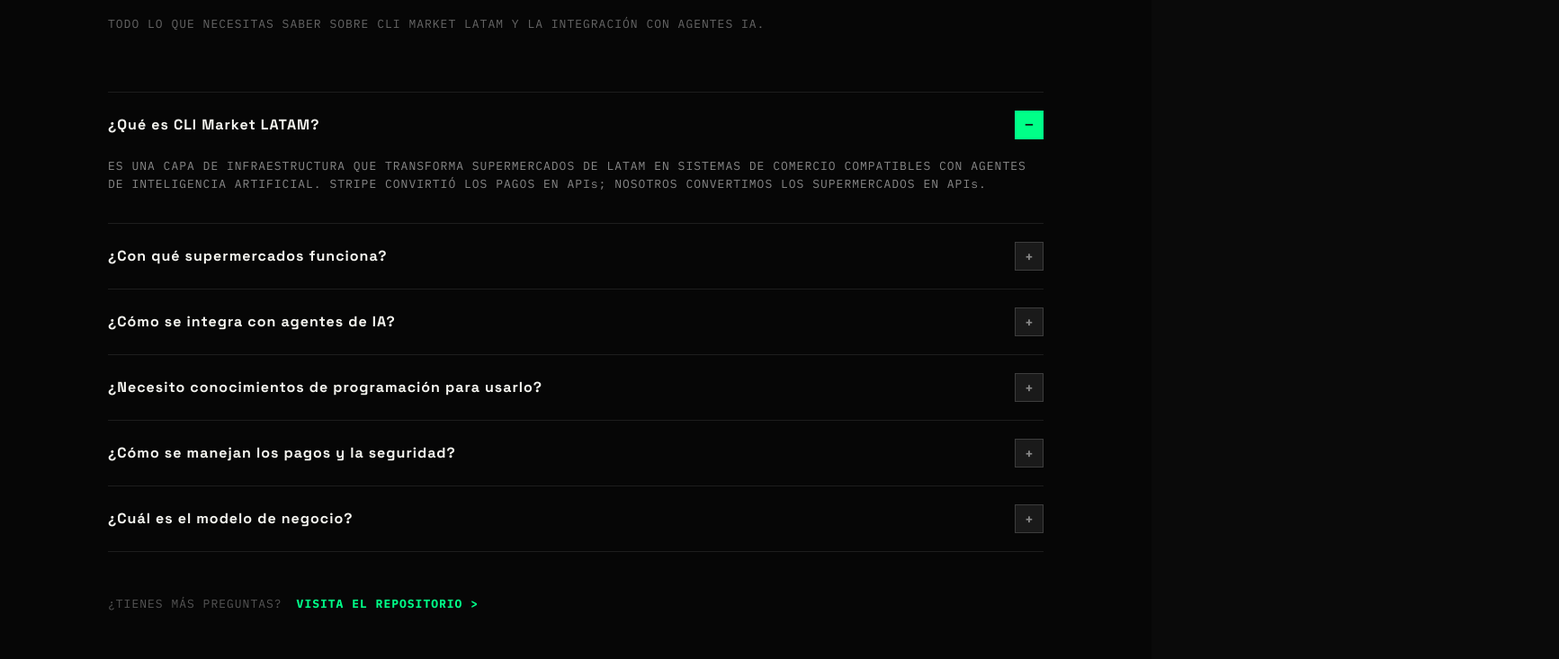
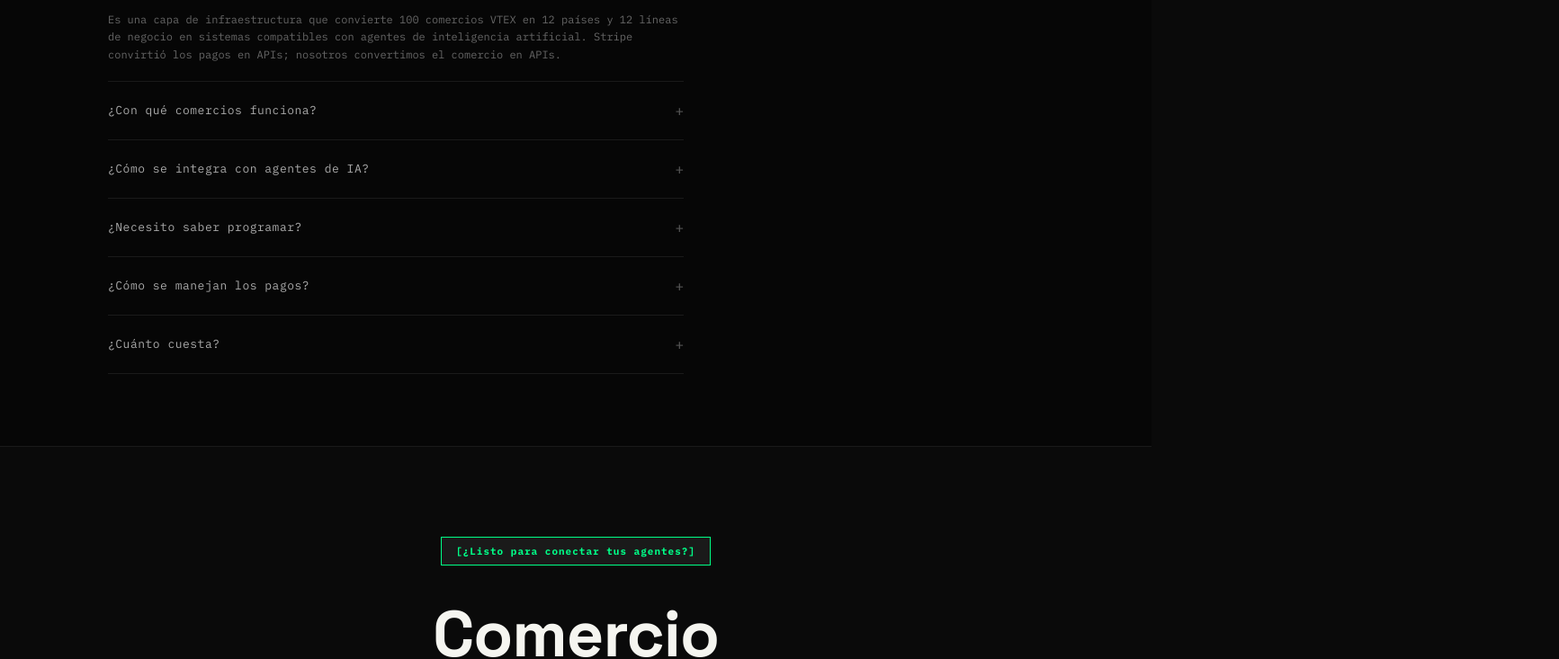
Before and after one commit to Treevu-ai/cli-market-world, a Next.js app in the folder landing/: page / in a window 1280 px wide. Shown: the part 3760-4493 px from the top of the page at 90% size, 1733 px wide, since content can reach past the window. Built offline with nearby package versions, Linux system fonts and the light colour scheme.

Commit message:
feat: castellano de Perú en toda la landing — sin ALL CAPS, sin i18n EN, datos actualizados

```diff
--- a/landing/app/layout.tsx
+++ b/landing/app/layout.tsx
@@ -1,6 +1,5 @@
 import type { Metadata } from "next";
 import { Space_Grotesk, IBM_Plex_Mono } from "next/font/google";
-import { LangProvider } from "@/components/lang";
 import "./globals.css";
 
 const spaceGrotesk = Space_Grotesk({
@@ -43,7 +42,7 @@ export default function RootLayout({
       <body
         className={`${spaceGrotesk.variable} ${ibmPlexMono.variable} h-full bg-[#0A0A0A] overflow-x-hidden`}
       >
-        <LangProvider>{children}</LangProvider>
+        {children}
       </body>
     </html>
   );
--- a/landing/components/FAQ.tsx
+++ b/landing/components/FAQ.tsx
@@ -1,106 +1,36 @@
 "use client";
-
 import { useState } from "react";
-import SectionHeader from "./SectionHeader";
 
 const faqs = [
-  {
-    question: "¿Qué es CLI Market LATAM?",
-    answer:
-      "ES UNA CAPA DE INFRAESTRUCTURA QUE TRANSFORMA SUPERMERCADOS DE LATAM EN SISTEMAS DE COMERCIO COMPATIBLES CON AGENTES DE INTELIGENCIA ARTIFICIAL. STRIPE CONVIRTIÓ LOS PAGOS EN APIs; NOSOTROS CONVERTIMOS LOS SUPERMERCADOS EN APIs.",
-    defaultOpen: true,
-  },
-  {
-    question: "¿Con qué supermercados funciona?",
-    answer:
-      "ACTUALMENTE CON 17 COMERCIOS EN 6 LÍNEAS DE NEGOCIO: SUPERMERCADOS (WONG, METRO, PLAZA VEA, CARREFOUR, JUMBO, CHEDRAUI, HEB, OLÍMPICA, ÉXITO), FARMACIAS (DROGA RAIA, DROGASIL), ELECTRO (MAGAZINE LUIZA, MOTOROLA), MODA (RENNER), DEPORTES (CENTAURO) Y HOGAR (HOMECENTER). ADEMÁS, +3M DE PRODUCTOS VÍA OPEN FOOD FACTS.",
-  },
-  {
-    question: "¿Cómo se integra con agentes de IA?",
-    answer:
-      "EL PROYECTO INCLUYE UN SERVIDOR MCP CON 12 HERRAMIENTAS LISTAS PARA USAR: MARKET_LOGIN, MARKET_LINES, MARKET_SEARCH, MARKET_COMPARE, MARKET_ADD, MARKET_CART, MARKET_CART_UPDATE, MARKET_CART_REMOVE, MARKET_CHECKOUT, MARKET_ORDERS, MARKET_REORDER Y MARKET_ASK. COMPATIBLE CON DEEPSEEK, CLAUDE Y CUALQUIER CLIENTE MCP.",
-  },
-  {
-    question: "¿Necesito conocimientos de programación para usarlo?",
-    answer:
-      "PARA EL CLI BÁSICO, SOLO NECESITAS SABER USAR UNA TERMINAL. LOS COMANDOS SON SIMPLES: MARKET SEARCH, MARKET COMPARE, MARKET CART, MARKET CHECKOUT. PARA EL MODO AGENTE, CONECTAS EL SERVIDOR MCP A TU ASISTENTE DE IA Y LISTO.",
-  },
-  {
-    question: "¿Cómo se manejan los pagos y la seguridad?",
-    answer:
-      "EL CHECKOUT SOPORTA MÉTODOS DE PAGO LOCALES COMO YAPE (PERÚ). LAS CREDENCIALES SE ALMACENAN LOCALMENTE. EL SISTEMA ESTÁ DISEÑADO PARA QUE LOS AGENTES DE IA PUEDAN COMPRAR DE FORMA AUTÓNOMA PERO SEGURA, CON CONFIRMACIÓN EXPLÍCITA EN CADA TRANSACCIÓN.",
-  },
-  {
-    question: "¿Cuál es el modelo de negocio?",
-    answer:
-      "SAAS B2B CON PLANES DESDE $499/MES (STARTER) HASTA $1,999/MES (GROWTH). PLAN EMPRESARIAL PERSONALIZADO. TAMBIÉN OFRECEMOS PRECIOS POR USO DE API Y UNA COMISIÓN DE 1-5% POR TRANSACCIÓN COMPLETADA. WHITE-LABEL DISPONIBLE PARA RETAILERS.",
-  },
+  { question: "¿Qué es CLI Market?", answer: "Es una capa de infraestructura que convierte 100 comercios VTEX en 12 países y 12 líneas de negocio en sistemas compatibles con agentes de inteligencia artificial. Stripe convirtió los pagos en APIs; nosotros convertimos el comercio en APIs.", defaultOpen: true },
+  { question: "¿Con qué comercios funciona?", answer: "Con 100 comercios en 12 líneas: supermercados (Wong, Metro, Plaza Vea, Carrefour, Jumbo, Coto, Dia, Pão de Açúcar, Chedraui, HEB, Olímpica, Éxito, Lider, Soriana), farmacias (Droga Raia, Drogasil, Inkafarma, Farmatodo), electro (Magazine Luiza, Samsung, Motorola, LG, Alkosto, Frávega), moda (Renner, C&A, Marisa, Riachuelo, Arturo Calle, Leonisa), deportes (Centauro, Nike, Adidas, Decathlon en 10 países), hogar (Homecenter, Sodimac, Easy, Promart, Leroy Merlin) y más." },
+  { question: "¿Cómo se integra con agentes de IA?", answer: "El proyecto incluye un servidor MCP con 12 herramientas listas para usar: market_login, market_lines, market_search, market_compare, market_add, market_cart, market_cart_update, market_cart_remove, market_checkout, market_orders, market_reorder y market_ask. Compatible con DeepSeek, Claude y cualquier cliente MCP." },
+  { question: "¿Necesito saber programar?", answer: "Para el CLI básico solo necesitas saber usar una terminal. Los comandos son simples: market search, market compare, market cart, market checkout. Para el modo agente, conectas el servidor MCP a tu asistente de IA y listo." },
+  { question: "¿Cómo se manejan los pagos?", answer: "El checkout soporta métodos de pago locales como Yape (Perú). Las credenciales se almacenan localmente. El sistema está diseñado para que los agentes de IA compren de forma autónoma pero segura, con confirmación explícita en cada operación. Las contraseñas usan PBKDF2 con salt." },
+  { question: "¿Cuánto cuesta?", answer: "El CLI es open source y gratuito (licencia MIT). La API tiene un free tier disponible para que puedas probarla. Los planes pagos para escala enterprise estarán disponibles pronto. Si tienes un caso de uso específico, escríbenos." },
 ];
 
 export default function FAQ() {
   const [openIndex, setOpenIndex] = useState(0);
-
   return (
-    <section id="faq" className="flex flex-col w-full bg-[#060606] py-12 px-4 sm:py-16 sm:px-6 md:py-[100px] md:px-[120px]">
-      <div className="w-full max-w-[480px]">
-        <SectionHeader
-          label="[07] // PREGUNTAS FRECUENTES"
-          title={"¿TIENES\nPREGUNTAS?"}
-          subtitle="TODO LO QUE NECESITAS SABER SOBRE CLI MARKET LATAM Y LA INTEGRACIÓN CON AGENTES IA."
-          titleWidth="w-full"
-          subtitleWidth="w-full"
-        />
+    <section id="faq" className="flex flex-col w-full bg-[#060606] py-12 px-4 sm:py-16 sm:px-6 md:py-[80px] md:px-[120px] gap-8 sm:gap-10">
+      <div className="flex flex-col gap-[12px] w-full">
+        <span className="font-mono text-[9px] sm:text-[10px] md:text-[11px] font-bold text-[#FFD600] tracking-[2px] md:tracking-[3px] uppercase">FAQ</span>
+        <h2 className="font-grotesk text-[26px] sm:text-[32px] md:text-[48px] font-bold text-[#F5F5F0] tracking-[-1px] leading-[1.05]">Preguntas frecuentes.</h2>
       </div>
-
-      <div className="h-10 md:h-[64px]" />
-
-      <div className="flex flex-col w-full">
+      <div className="flex flex-col w-full max-w-[640px]">
         {faqs.map((faq, i) => {
           const isOpen = openIndex === i;
           return (
-            <div key={i} className="flex flex-col w-full border-t border-t-[#1D1D1D]">
-              <button
-                className="flex items-center justify-between w-full py-5 md:h-[72px] text-left gap-4"
-                onClick={() => setOpenIndex(isOpen ? -1 : i)}
-              >
-                <span className="font-grotesk text-[14px] md:text-[16px] font-bold text-[#F5F5F0] tracking-[1px]">
-                  {faq.question}
-                </span>
-                <div
-                  className="flex items-center justify-center w-[32px] h-[32px] shrink-0"
-                  style={{ backgroundColor: isOpen ? "#00FF88" : "#1A1A1A", border: isOpen ? "none" : "1px solid #3D3D3D" }}
-                >
-                  <span
-                    className="font-ibm-mono text-[14px] font-bold"
-                    style={{ color: isOpen ? "#0A0A0A" : "#888888" }}
-                  >
-                    {isOpen ? "—" : "+"}
-                  </span>
-                </div>
+            <div key={i} className="border-b border-[#1A1A1A]">
+              <button onClick={() => setOpenIndex(isOpen ? -1 : i)} className="flex items-center justify-between w-full py-4 sm:py-5 text-left">
+                <span className="font-mono text-[12px] sm:text-[13px] text-[#AAA] tracking-[0.5px] pr-4">{faq.question}</span>
+                <span className="font-mono text-[16px] text-[#555] shrink-0">{isOpen ? "−" : "+"}</span>
               </button>
-              {isOpen && faq.answer && (
-                <div className="pb-8">
-                  <p className="font-ibm-mono text-[12px] md:text-[13px] text-[#888888] tracking-[1px] leading-[1.6]">
-                    {faq.answer}
-                  </p>
-                </div>
-              )}
+              {isOpen && <p className="font-mono text-[11px] sm:text-[12px] text-[#666] leading-[1.6] pb-4 sm:pb-5">{faq.answer}</p>}
             </div>
           );
         })}
-        <div className="border-t border-t-[#1D1D1D]" />
-      </div>
-
-      <div className="flex flex-col sm:flex-row items-start sm:items-center gap-2 sm:gap-[16px] pt-10 md:pt-[48px]">
-        <span className="font-ibm-mono text-[13px] text-[#555555] tracking-[1px]">
-          ¿TIENES MÁS PREGUNTAS?
-        </span>
-        <a
-          href="https://github.com/Treevu-ai/cli-market-latam"
-          className="font-ibm-mono text-[13px] font-bold text-[#00FF88] tracking-[1px] hover:underline"
-        >
-          VISITA EL REPOSITORIO &gt;
-        </a>
       </div>
     </section>
   );
--- a/landing/components/FinalCTA.tsx
+++ b/landing/components/FinalCTA.tsx
@@ -1,44 +1,32 @@
 "use client";
-
 import GlitchText from "@/components/GlitchText";
 
 export default function FinalCTA() {
   return (
-    <section className="flex flex-col items-center w-full bg-[#0A0A0A] py-12 px-4 sm:py-16 sm:px-6 md:p-[120px] gap-8 sm:gap-10 md:gap-[48px] border-t-2 border-t-[#00FF88]">
-      <div className="flex items-center justify-center gap-[6px] sm:gap-[8px] h-[28px] sm:h-[32px] px-[12px] sm:px-[16px] bg-[#1A1A1A] border-2 border-[#00FF88]">
-        <span className="font-ibm-mono text-[9px] sm:text-[11px] font-bold text-[#00FF88] tracking-[1px] sm:tracking-[2px]">
-          <GlitchText text="[¿LISTO PARA CONECTAR TUS AGENTES?]" speed={30} />
+    <section className="flex flex-col items-center w-full bg-[#0A0A0A] py-16 px-4 sm:py-20 sm:px-6 md:py-[100px] gap-8 sm:gap-10 border-t border-[#1A1A1A]">
+      <div className="flex items-center justify-center gap-[6px] h-[28px] sm:h-[32px] px-[12px] sm:px-[16px] bg-[#1A1A1A] border border-[#00FF88]">
+        <span className="font-mono text-[9px] sm:text-[11px] font-bold text-[#00FF88] tracking-[1px]">
+          <GlitchText text="[¿Listo para conectar tus agentes?]" speed={30} />
         </span>
       </div>
-
-      <h2 className="font-grotesk text-[32px] sm:text-[44px] md:text-[80px] font-bold text-[#F5F5F0] tracking-[-1px] sm:tracking-[-2px] leading-none text-center w-full max-w-[1000px] whitespace-pre-line">
-        <GlitchText text={"SUPERMERCADOS\nCOMO APIs."} speed={40} delay={200} />
+      <h2 className="font-grotesk text-[32px] sm:text-[44px] md:text-[72px] font-bold text-[#F5F5F0] tracking-[-1px] leading-none text-center whitespace-pre-line">
+        <GlitchText text={"Comercio\npara agentes IA."} speed={40} delay={200} />
       </h2>
-
-      <p className="font-ibm-mono text-[9px] sm:text-[10px] md:text-[14px] text-[#666666] tracking-[0.5px] md:tracking-[2px] text-center text-pretty w-full max-w-[700px] px-2 leading-[1.5]">
-        <GlitchText text="ÚNETE A LAS EMPRESAS QUE YA ESTÁN CONECTANDO AGENTES DE IA CON EL COMERCIO DE LATAM. PRECIO DE LANZAMIENTO DISPONIBLE POR TIEMPO LIMITADO." speed={20} delay={450} />
+      <p className="font-mono text-[11px] sm:text-[12px] md:text-[14px] text-[#666] tracking-[0.5px] leading-[1.6] text-center max-w-[560px] px-2">
+        El CLI es open source. La API tiene free tier. Si estás construyendo agentes de IA, este es tu punto de partida.
       </p>
-
-      <div className="flex flex-col sm:flex-row items-center gap-3 sm:gap-4 md:gap-[16px] w-full sm:w-auto px-2 sm:px-0">
-        <a
-          href="https://github.com/Treevu-ai/cli-market-latam"
-          className="flex items-center justify-center w-full sm:w-[280px] h-[56px] sm:h-[64px] bg-[#00FF88] hover:bg-[#00cc6a] active:scale-[0.98] transition-all"
-        >
-          <span className="font-grotesk text-[12px] sm:text-[13px] font-bold text-[#0A0A0A] tracking-[1.5px] sm:tracking-[2px]">
-            INSTALAR AHORA
-          </span>
+      <div className="flex flex-col sm:flex-row items-center gap-3 sm:gap-4">
+        <a href="https://github.com/Treevu-ai/cli-market-latam"
+          className="group inline-flex items-center gap-3 border border-[#333] px-6 py-3 font-mono text-[11px] uppercase tracking-widest text-[#AAA] hover:border-[#00FF88] hover:text-[#00FF88] transition-all">
+          Instalar CLI
+          <span className="transition-transform duration-300 group-hover:translate-x-1">→</span>
         </a>
-        <a
-          href="#pricing"
-          className="flex items-center justify-center w-full sm:w-[220px] h-[56px] sm:h-[64px] bg-[#0A0A0A] border-2 border-[#3D3D3D] hover:border-[#888888] active:scale-[0.98] transition-all"
-        >
-          <span className="font-ibm-mono text-[11px] sm:text-[12px] text-[#666666] tracking-[1.5px] sm:tracking-[2px]">
-            VER PLANES
-          </span>
+        <a href="mailto:hello@cli-market.dev"
+          className="font-mono text-[11px] uppercase tracking-widest text-[#555] hover:text-[#888] transition-colors">
+          Contactar
         </a>
       </div>
-
-      <p className="font-ibm-mono text-[10px] sm:text-[11px] text-[#555555] tracking-[1px] sm:tracking-[2px] text-center break-all px-2 max-w-full">
+      <p className="font-mono text-[10px] sm:text-[11px] text-[#555] tracking-[1px] text-center break-all px-4 max-w-full">
         pip install git+https://github.com/Treevu-ai/cli-market-latam.git
       </p>
     </section>
--- a/landing/components/lang.tsx
+++ /dev/null
@@ -1,61 +0,0 @@
-"use client";
-import { createContext, useContext, useState, useCallback } from "react";
-
-export type Lang = "es" | "en";
-type Dict = Record<string, string>;
-
-const es: Dict = {
-  nav_comandos: "COMANDOS", nav_arquitectura: "ARQUITECTURA", nav_casos: "COBERTURA", nav_faq: "FAQ", nav_precios: "PRECIOS", nav_instalar: "INSTALAR CLI",
-  hero_badge: "[CLI] // INFRAESTRUCTURA PARA AGENTES IA", hero_early: "EARLY ADOPTER — LANZAMIENTO MAYO 2026",
-  hero_headline1: "SUPERMERCADOS", hero_headline2: "COMO APIs.", hero_headline3: "PARA AGENTES IA.",
-  hero_stats: "100 COMERCIOS · 12 LÍNEAS · 12 PAÍSES · 1 API UNIFICADA.",
-  hero_sub: "UN PRODUCTO PENSADO PARA HUMANOS. DISEÑADO PARA AGENTES.",
-  hero_for_devs: "FOR DEVELOPERS", hero_for_biz: "FOR BUSINESS", hero_for_agents: "FOR AI AGENTS",
-  hero_cta: "INSTALAR AHORA", hero_cta2: "VER COMANDOS →",
-  ribbon_header: "COBERTURA · 100 COMERCIOS · 12 LÍNEAS · 12 PAÍSES", ribbon_online: "ONLINE",
-  coverage_label: "[SYS] // COBERTURA GLOBAL VTEX", coverage_title: "100 COMERCIOS.\nUN SOLO CONECTOR.",
-  coverage_sub: "TODOS LOS RETAILERS COMPARTEN LA MISMA API VTEX. EL CONECTOR ES GENÉRICO. AGREGAR UN COMERCIO NUEVO ES UNA LÍNEA DE CONFIGURACIÓN.",
-  final_badge: "[¿LISTO PARA CONECTAR TUS AGENTES?]", final_title: "SUPERMERCADOS\nCOMO APIs.",
-  final_sub: "ÚNETE A LAS EMPRESAS QUE YA ESTÁN CONECTANDO AGENTES DE IA CON EL COMERCIO DE LATAM. PRECIO DE LANZAMIENTO DISPONIBLE POR TIEMPO LIMITADO.",
-  final_cta: "INSTALAR AHORA", final_cta2: "VER PLANES",
-  footer_copy: "© 2026 CLI MARKET · SINAPSIS INNOVADORA. TODOS LOS DERECHOS RESERVADOS.",
-};
-
-const en: Dict = {
-  nav_comandos: "COMMANDS", nav_arquitectura: "ARCHITECTURE", nav_casos: "COVERAGE", nav_faq: "FAQ", nav_precios: "PRICING", nav_instalar: "INSTALL CLI",
-  hero_badge: "[CLI] // INFRASTRUCTURE FOR AI AGENTS", hero_early: "EARLY ADOPTER — LAUNCH MAY 2026",
-  hero_headline1: "SUPERMARKETS", hero_headline2: "AS APIs.", hero_headline3: "FOR AI AGENTS.",
-  hero_stats: "100 RETAILERS · 12 LINES · 12 COUNTRIES · 1 UNIFIED API.",
-  hero_sub: "A PRODUCT BUILT FOR HUMANS. DESIGNED FOR AGENTS.",
-  hero_for_devs: "FOR DEVELOPERS", hero_for_biz: "FOR BUSINESS", hero_for_agents: "FOR AI AGENTS",
-  hero_cta: "INSTALL NOW", hero_cta2: "SEE COMMANDS →",
-  ribbon_header: "COVERAGE · 100 RETAILERS · 12 LINES · 12 COUNTRIES", ribbon_online: "ONLINE",
-  coverage_label: "[SYS] // GLOBAL VTEX COVERAGE", coverage_title: "100 RETAILERS.\nONE CONNECTOR.",
-  coverage_sub: "ALL RETAILERS SHARE THE SAME VTEX API. THE CONNECTOR IS GENERIC. ADDING A NEW RETAILER IS ONE LINE OF CONFIG.",
-  final_badge: "[READY TO CONNECT YOUR AGENTS?]", final_title: "SUPERMARKETS\nAS APIs.",
-  final_sub: "JOIN THE COMPANIES ALREADY CONNECTING AI AGENTS WITH LATAM COMMERCE. LAUNCH PRICING AVAILABLE FOR A LIMITED TIME.",
-  final_cta: "INSTALL NOW", final_cta2: "SEE PLANS",
-  footer_copy: "© 2026 CLI MARKET · SINAPSIS INNOVADORA. ALL RIGHTS RESERVED.",
-};
-
-const dicts: Record<Lang, Dict> = { es, en };
-
-const LangContext = createContext<{ lang: Lang; t: (k: string) => string; toggleLang: () => void }>({ lang: "es", t: (k) => k, toggleLang: () => {} });
-
-export function LangProvider({ children }: { children: React.ReactNode }) {
-  const [lang, setLang] = useState<Lang>("es");
-  const toggleLang = useCallback(() => setLang((l) => (l === "es" ? "en" : "es")), []);
-  const t = useCallback((key: string) => dicts[lang][key] ?? key, [lang]);
-  return <LangContext.Provider value={{ lang, t, toggleLang }}>{children}</LangContext.Provider>;
-}
-
-export function useLang() { return useContext(LangContext); }
-
-export function LangToggle() {
-  const { lang, toggleLang } = useLang();
-  return (
-    <button onClick={toggleLang} className="font-ibm-mono text-[10px] tracking-[1.5px] text-[#555] hover:text-[#00FF88] transition-colors bg-transparent border border-[#2D2D2D] px-[8px] py-[3px] cursor-pointer" aria-label="Toggle language">
-      {lang === "es" ? "EN" : "ES"}
-    </button>
-  );
-}
```
Also changed, not shown: landing/components/Features.tsx (+11 -11 lines).
